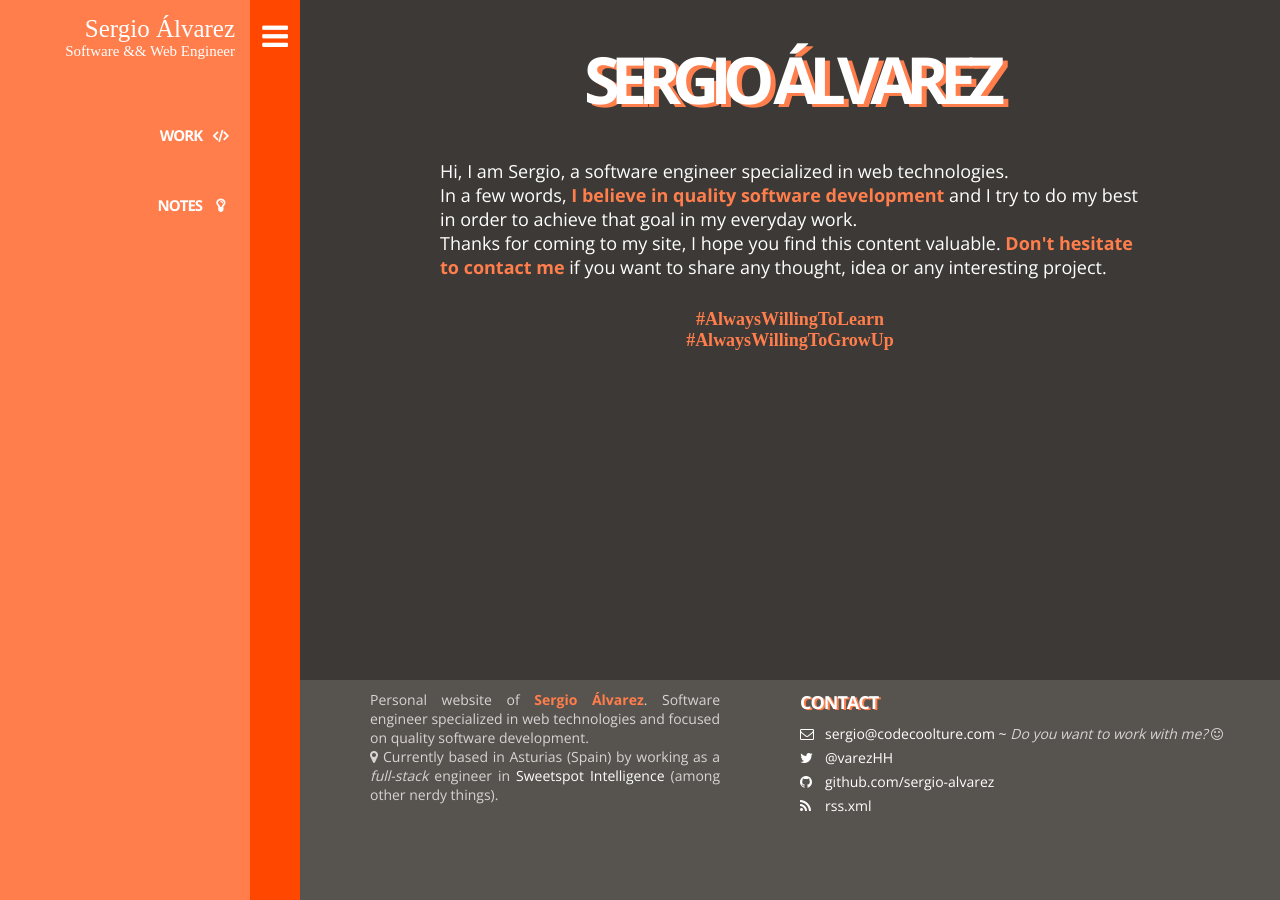
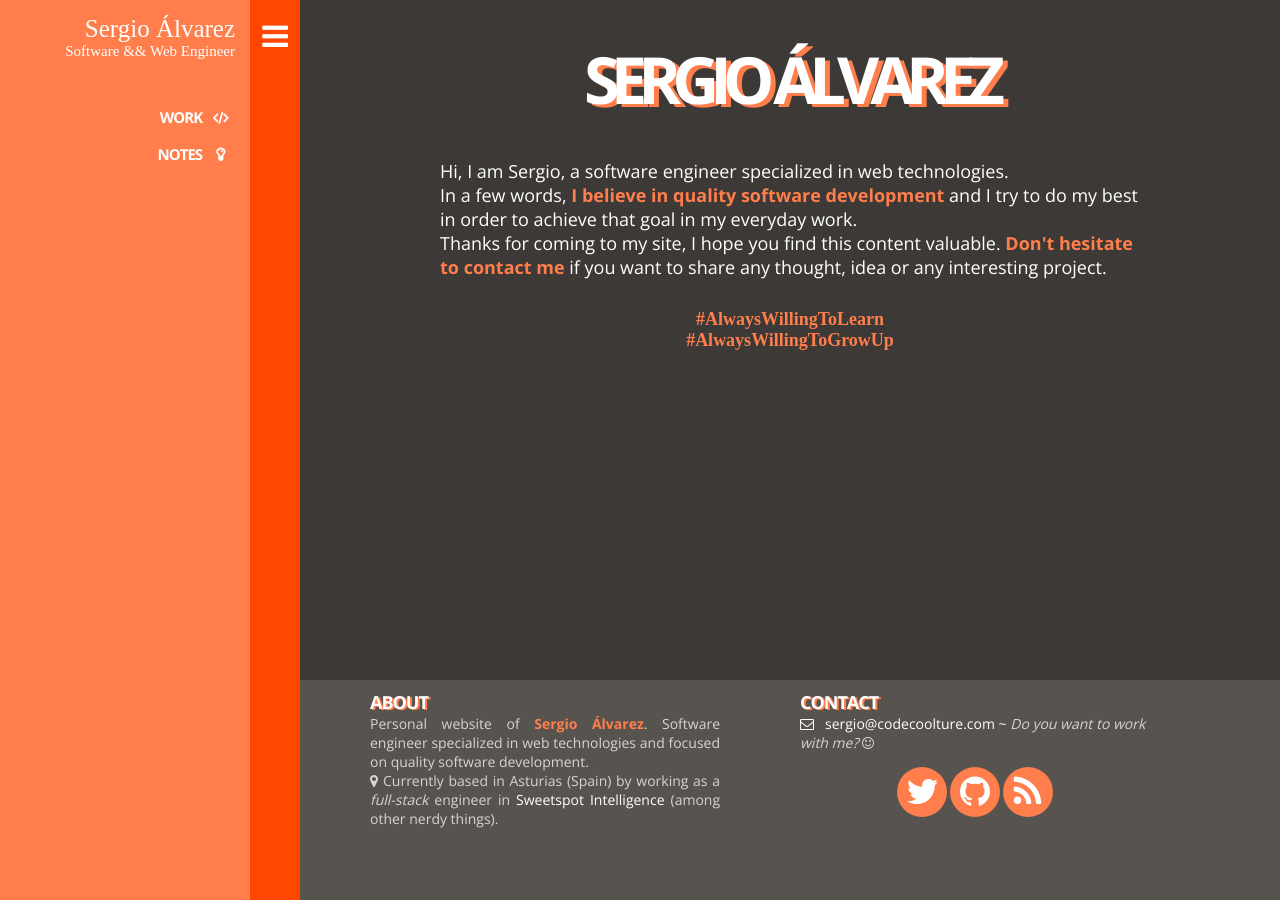
Before and after one commit to sergioalvz/sergioalvz.github.io, a Jekyll site: the page built from index.html, in a window 1280 px wide. Built offline with Jekyll 4.4.1, drawn with Linux system fonts in a browser that asks for light colours; nearby versions of some CDN libraries; some web fonts are replaced; Markdown is read by kramdown in place of the engine named in the settings.

Commit message:
Styling updates

```diff
--- a/_includes/footer.html
+++ b/_includes/footer.html
@@ -1,16 +1,29 @@
 <div class="page-footer">
   <footer>
     <div class="about">
+      <h1>About</h1>
       <p>Personal website of <strong>Sergio Álvarez</strong>. Software engineer specialized in web technologies and focused on quality software development.</p>
       <p><i class="fa fa-map-marker"></i>Currently based in Asturias (Spain) by working as a <em>full-stack</em> engineer in <a href="http://www.sweetspotintelligence.com/en/">Sweetspot Intelligence</a> (among other nerdy things).</p>
     </div>
 
+    <section class="social">
+
+    </section>
+
     <div class="social">
       <h1>Contact</h1>
       <p><i class="fa fa-envelope-o"></i>sergio@codecoolture.com ~ <span class="support-text">Do you want to work with me? <i class="fa fa-smile-o"></i></span></p>
-      <p><a href="http://twitter.com/varezhh"><i class="fa fa-twitter"></i>@varezHH</a></p>
-      <p><a href="http://github.com/sergio-alvarez"><i class="fa fa-github"></i>github.com/sergio-alvarez</a></p>
-      <p><a href="/rss.xml"><i class="fa fa-rss"></i>rss.xml</a></p>
+      <ul>
+        <li>
+          <a href="https://twitter.com/varezHH" title="Twitter" class="circle tiny"><i class="fa fa-twitter"></i></a>
+        </li>
+        <li>
+          <a href="https://github.com/sergio-alvarez" title="Github" class="circle tiny"><i class="fa fa-github"></i></a>
+        </li>
+        <li>
+          <a href="/rss.xml" title="rss.xml" class="circle tiny"><i class="fa fa-rss"></i></a>
+        </li>
+      </ul>
     </div>
   </footer>
 </div>
--- a/_sass/_footer.scss
+++ b/_sass/_footer.scss
@@ -22,30 +22,31 @@
       }
     }
 
-    p {
+    p span {
+      @include support-text;
+    }
+
+    p, a {
       font-size: 14px;
-
-      a {
-        color: $white;
-        text-decoration: none;
-      }
-
-      span {
-        @include support-text;
-      }
+      color: $white;
+      text-decoration: none;
     }
 
     .about {
-      p {
-        @include support-text;
-        text-align: justify;
+
+      h1, p {
         max-width: 350px;
         margin: 0 auto;
-        font-style: normal;
 
         @include respond(all-phones) {
           margin: 0;
         }
+      }
+
+      p {
+        @include support-text;
+        text-align: justify;
+        font-style: normal;
       }
 
       i {
@@ -56,12 +57,7 @@
     }
 
     .social {
-      h1 {
-        @include sticky-title(18px, -1px, close);
-        font-weight: 700;
-        margin: 0 0 10px;
-      }
-
+      max-width: 350px;
       p {
         margin-bottom: 5px;
 
@@ -70,6 +66,24 @@
           text-align: left;
         }
       }
+
+      ul {
+        margin-top: 15px;
+        text-align: center;
+        li {
+          display: inline-block;
+          a {
+            font-size: 35px;
+          }
+        }
+      }
+    }
+
+    .about, .social {
+      h1 {
+        @include sticky-title(18px, -1px, close);
+        font-weight: 700;
+      }
     }
   }
 }
--- a/_sass/_mixins.scss
+++ b/_sass/_mixins.scss
@@ -72,3 +72,14 @@
   font-style: italic;
   color: $grey;
 }
+
+@mixin darken-when-hover() {
+  -o-transition: color .2s ease-out;
+  -ms-transition: color .2s ease-out;
+  -moz-transition: color .2s ease-out;
+  -webkit-transition: color .2s ease-out;
+
+  &:hover {
+    color: rgba(0, 0, 0, 0.25);
+  }
+}
--- a/_sass/_sidebar.scss
+++ b/_sass/_sidebar.scss
@@ -33,22 +33,18 @@
       li {
         font-family: $sans-serif-font-family;
         list-style-type: none;
-        line-height: 70px;
+        line-height: 35px;
         letter-spacing: -1px;
 
         a, a:link, a:visited {
+          @include darken-when-hover();
+
           padding-right: 15px;
-          display: block;
-          width: calc(100% - 15px);
           color: $white;
           font-size: 15px;
           font-weight: 700;
           text-decoration: none;
           text-transform: uppercase;
-
-          &:hover {
-            background-color: $secondary-color;
-          }
 
           &, i {
             font-weight: 700;
@@ -56,7 +52,7 @@
         }
 
         @include respond(all-phones){
-          background-color: $secondary-color;
+          line-height: 70px;
         }
       }
     }
--- a/css/main.scss
+++ b/css/main.scss
@@ -26,16 +26,16 @@ i {
   background-color: $complementary-color;
   text-align: center;
   margin: 0 auto;
-}
 
-.circle.tiny {
-  width: 50px;
-  height: 50px;
-}
+  &.tiny {
+    width: 50px;
+    height: 50px;
+  }
 
-.circle.large {
-  width: 200px;
-  height: 200px;
+  &.large {
+    width: 200px;
+    height: 200px;
+  }
 }
 
 .menu-slider {
```
